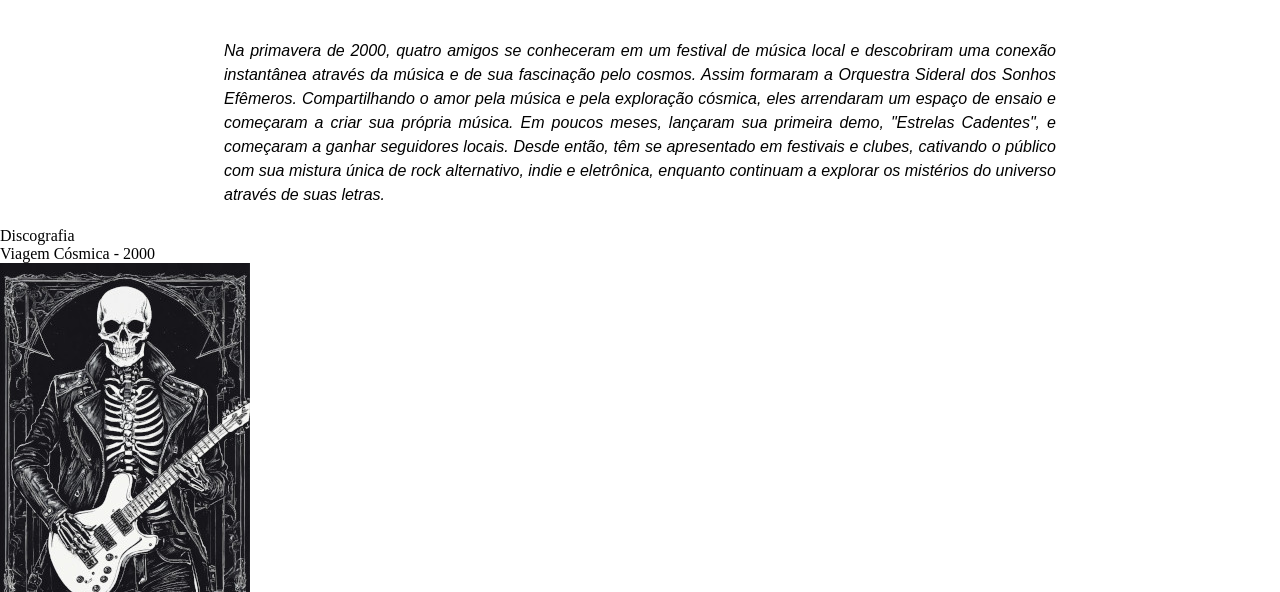
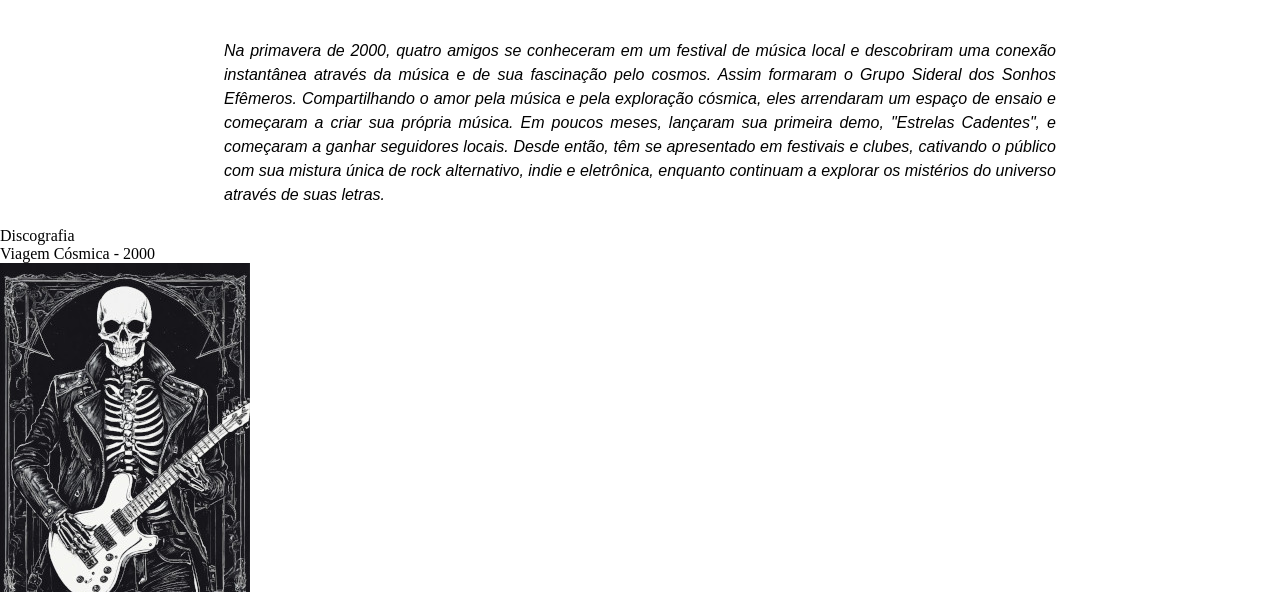
Before and after one commit to jhonyrodrigues99/Curso-Web, a plain HTML site: page lista-pratica/minhabanda/homepage.html in a window 1280 px wide. Shown: the part 210-802 px from the top of the page. Drawn offline with Linux system fonts and the light colour scheme.

Commit message:
ajuste no parágrafo do header

```diff
--- a/lista-pratica/minhabanda/homepage.html
+++ b/lista-pratica/minhabanda/homepage.html
@@ -25,7 +25,7 @@
         <h1>Grupo Sideral dos Sonhos Efêmeros</h1>
         <h3>Harmonias Efêmeras entre as Estrelas</h3>
         <p>Na primavera de 2000, quatro amigos se conheceram em um festival de música local e descobriram uma conexão instantânea através da música e de sua fascinação pelo cosmos.
-        Assim formaram a Orquestra Sideral dos Sonhos Efêmeros. Compartilhando o amor pela música e pela exploração cósmica, eles arrendaram um espaço de ensaio e começaram a criar sua própria música. Em poucos meses, lançaram sua primeira demo, "Estrelas Cadentes", e começaram a ganhar seguidores locais. Desde então, têm se apresentado em festivais e clubes, cativando o público com sua mistura única de rock alternativo, indie e eletrônica, enquanto continuam a explorar os mistérios do universo através de suas letras.</p>
+        Assim formaram o Grupo Sideral dos Sonhos Efêmeros. Compartilhando o amor pela música e pela exploração cósmica, eles arrendaram um espaço de ensaio e começaram a criar sua própria música. Em poucos meses, lançaram sua primeira demo, "Estrelas Cadentes", e começaram a ganhar seguidores locais. Desde então, têm se apresentado em festivais e clubes, cativando o público com sua mistura única de rock alternativo, indie e eletrônica, enquanto continuam a explorar os mistérios do universo através de suas letras.</p>
     </header>
 
     <section class="container">
```
